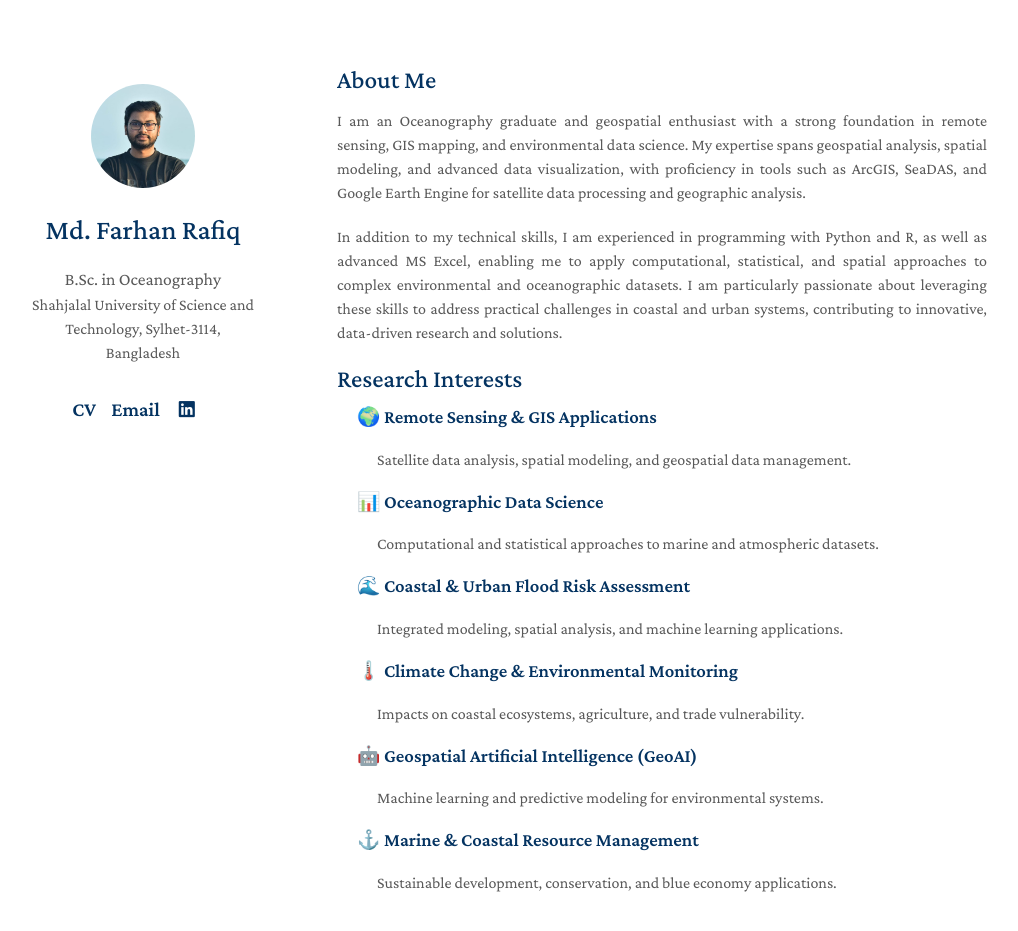
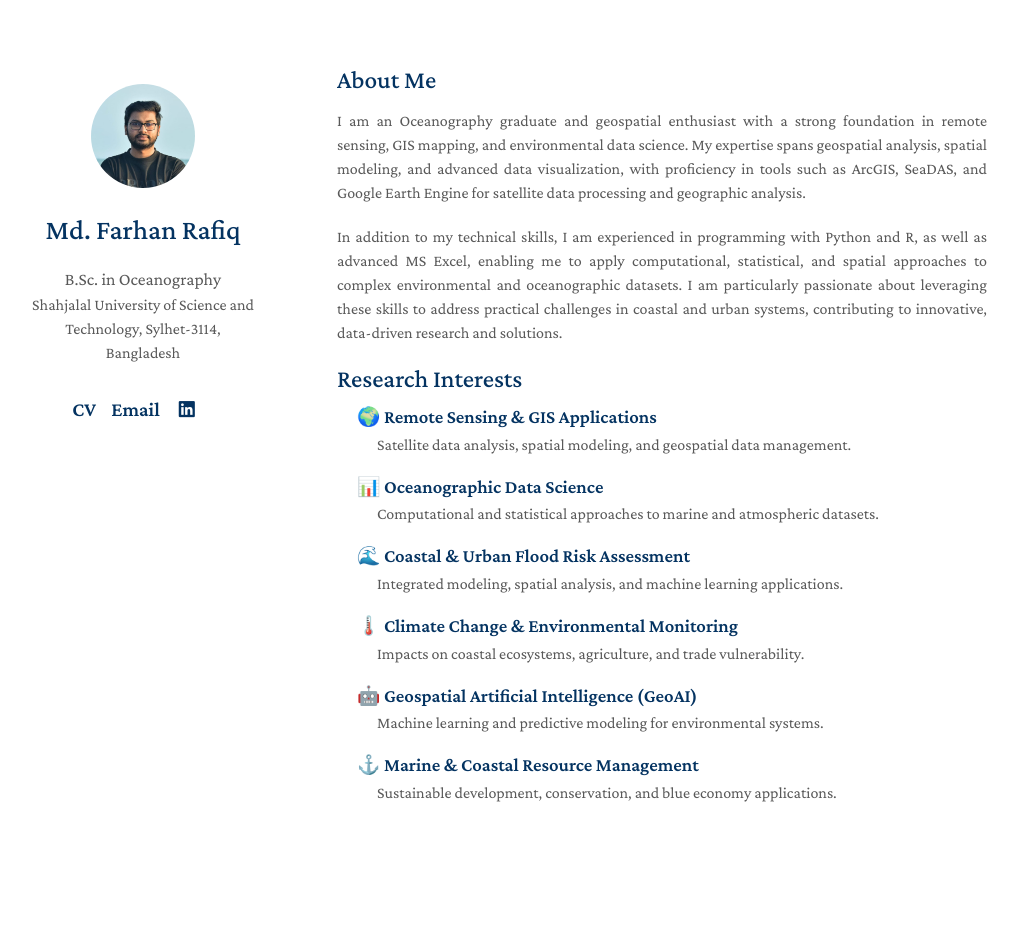
Before and after one commit to farhan-rafiq/farhan-rafiq.github.io, a Jekyll site: the page built from index.md, in a window 1280 px wide and 989 px high. Shown: the top 931 px of the window, without its empty margins (133-1151 px from the left). Built offline with Jekyll 4.4.1, drawn with Linux system fonts in a browser that asks for light colours; a style sheet for code colours, icons or effects is not loaded.

Commit message:
Update index.md

```diff
--- a/index.md
+++ b/index.md
@@ -15,21 +15,21 @@ layout: homepage
 <h2>Research Interests</h2>
 
 <div style="margin-left: 20px;">
-  <h3>🌍 Remote Sensing & GIS Applications</h3>
-  <p style="margin-left: 20px;">Satellite data analysis, spatial modeling, and geospatial data management.</p>
+  <h3 style="margin-bottom: 5px;">🌍 Remote Sensing & GIS Applications</h3>
+  <p style="margin-top: 0; margin-left: 20px;">Satellite data analysis, spatial modeling, and geospatial data management.</p>
 
-  <h3>📊 Oceanographic Data Science</h3>
-  <p style="margin-left: 20px;">Computational and statistical approaches to marine and atmospheric datasets.</p>
+  <h3 style="margin-bottom: 5px;">📊 Oceanographic Data Science</h3>
+  <p style="margin-top: 0; margin-left: 20px;">Computational and statistical approaches to marine and atmospheric datasets.</p>
 
-  <h3>🌊 Coastal & Urban Flood Risk Assessment</h3>
-  <p style="margin-left: 20px;">Integrated modeling, spatial analysis, and machine learning applications.</p>
+  <h3 style="margin-bottom: 5px;">🌊 Coastal & Urban Flood Risk Assessment</h3>
+  <p style="margin-top: 0; margin-left: 20px;">Integrated modeling, spatial analysis, and machine learning applications.</p>
 
-  <h3>🌡️ Climate Change & Environmental Monitoring</h3>
-  <p style="margin-left: 20px;">Impacts on coastal ecosystems, agriculture, and trade vulnerability.</p>
+  <h3 style="margin-bottom: 5px;">🌡️ Climate Change & Environmental Monitoring</h3>
+  <p style="margin-top: 0; margin-left: 20px;">Impacts on coastal ecosystems, agriculture, and trade vulnerability.</p>
 
-  <h3>🤖 Geospatial Artificial Intelligence (GeoAI)</h3>
-  <p style="margin-left: 20px;">Machine learning and predictive modeling for environmental systems.</p>
+  <h3 style="margin-bottom: 5px;">🤖 Geospatial Artificial Intelligence (GeoAI)</h3>
+  <p style="margin-top: 0; margin-left: 20px;">Machine learning and predictive modeling for environmental systems.</p>
 
-  <h3>⚓ Marine & Coastal Resource Management</h3>
-  <p style="margin-left: 20px;">Sustainable development, conservation, and blue economy applications.</p>
+  <h3 style="margin-bottom: 5px;">⚓ Marine & Coastal Resource Management</h3>
+  <p style="margin-top: 0; margin-left: 20px;">Sustainable development, conservation, and blue economy applications.</p>
 </div>
```
